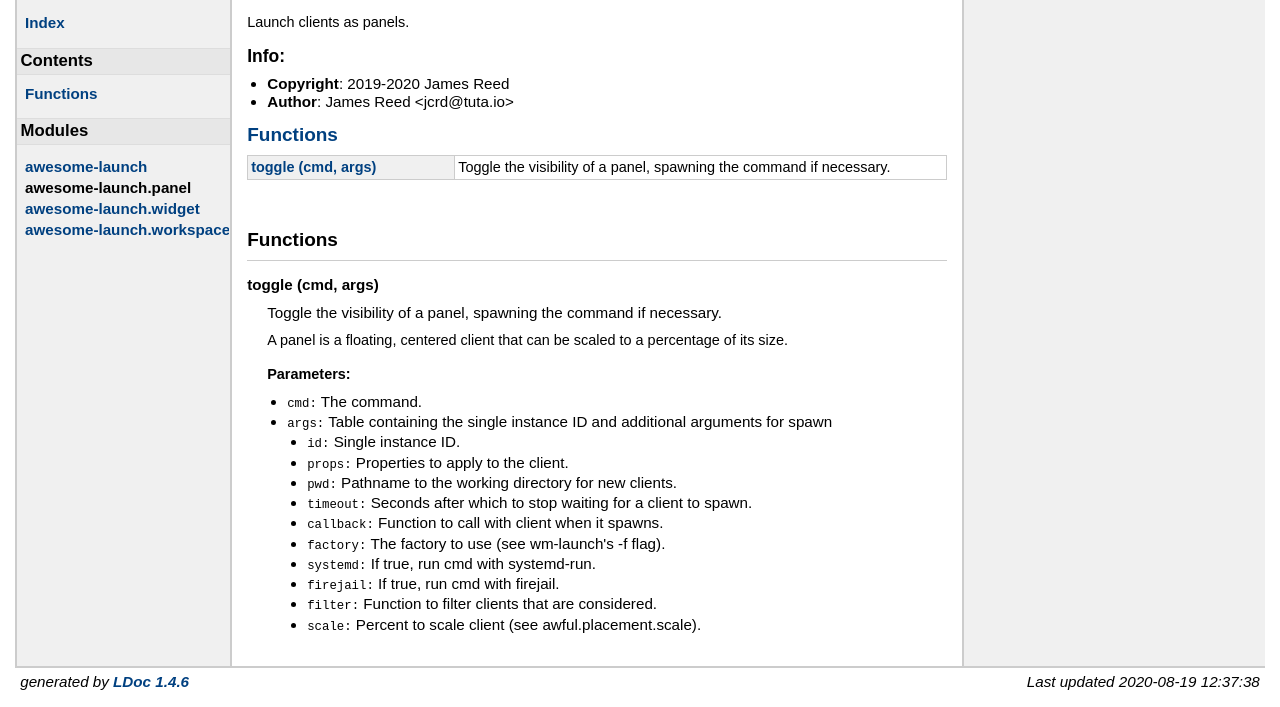
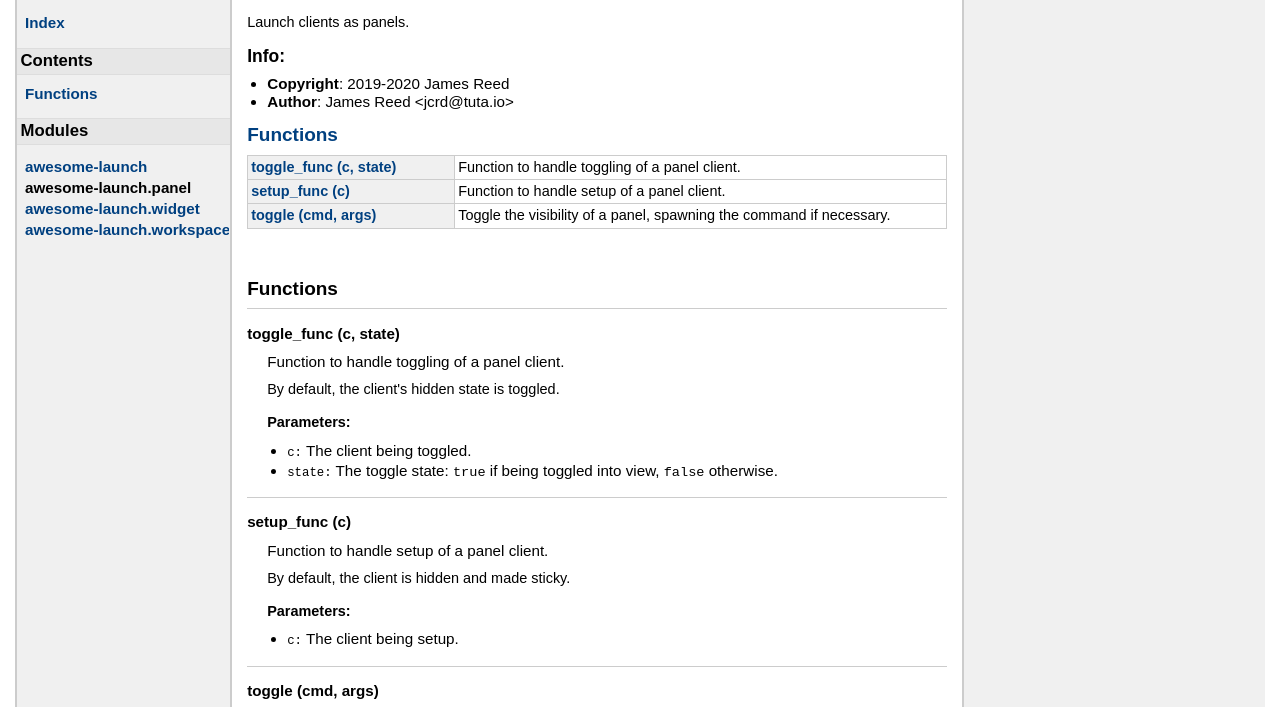
Before and after one commit to jcrd/awesome-launch, a plain HTML site: page modules/awesome-launch.panel.html in a window 1280 px wide. Shown: the part 63-770 px from the top of the page. Drawn offline with Linux system fonts and the light colour scheme.

Commit message:
Update docs for customizable panel toggle behavior

```diff
--- a/modules/awesome-launch.panel.html
+++ b/modules/awesome-launch.panel.html
@@ -61,6 +61,14 @@
 <h2><a href="#Functions">Functions</a></h2>
 <table class="function_list">
 	<tr>
+	<td class="name" nowrap><a href="#toggle_func">toggle_func (c, state)</a></td>
+	<td class="summary">Function to handle toggling of a panel client.</td>
+	</tr>
+	<tr>
+	<td class="name" nowrap><a href="#setup_func">setup_func (c)</a></td>
+	<td class="summary">Function to handle setup of a panel client.</td>
+	</tr>
+	<tr>
 	<td class="name" nowrap><a href="#toggle">toggle (cmd, args)</a></td>
 	<td class="summary">Toggle the visibility of a panel, spawning the command if necessary.</td>
 	</tr>
@@ -73,6 +81,54 @@
     <h2 class="section-header "><a name="Functions"></a>Functions</h2>
 
     <dl class="function">
+    <dt>
+    <a name = "toggle_func"></a>
+    <strong>toggle_func (c, state)</strong>
+    </dt>
+    <dd>
+    Function to handle toggling of a panel client.
+<p> By default, the client's hidden state is toggled.
+
+
+
+    <h3>Parameters:</h3>
+    <ul>
+        <li><span class="parameter">c</span>
+         The client being toggled.
+        </li>
+        <li><span class="parameter">state</span>
+         The toggle state: <code>true</code> if being toggled into view, <code>false</code>
+ otherwise.
+        </li>
+    </ul>
+
+
+
+
+
+</dd>
+    <dt>
+    <a name = "setup_func"></a>
+    <strong>setup_func (c)</strong>
+    </dt>
+    <dd>
+    Function to handle setup of a panel client.
+<p> By default, the client is hidden and made sticky.
+
+
+
+    <h3>Parameters:</h3>
+    <ul>
+        <li><span class="parameter">c</span>
+         The client being setup.
+        </li>
+    </ul>
+
+
+
+
+
+</dd>
     <dt>
     <a name = "toggle"></a>
     <strong>toggle (cmd, args)</strong>
@@ -136,7 +192,7 @@
 </div> <!-- id="main" -->
 <div id="about">
 <i>generated by <a href="http://github.com/stevedonovan/LDoc">LDoc 1.4.6</a></i>
-<i style="float:right;">Last updated 2020-08-19 12:37:38 </i>
+<i style="float:right;">Last updated 2020-12-05 16:41:06 </i>
 </div> <!-- id="about" -->
 </div> <!-- id="container" -->
 </body>
```
Also changed, not shown: index.html (+1 -1 lines), modules/awesome-launch.html (+2 -2 lines), modules/awesome-launch.widget.html (+2 -2 lines), modules/awesome-launch.workspace.html (+1 -1 lines).
